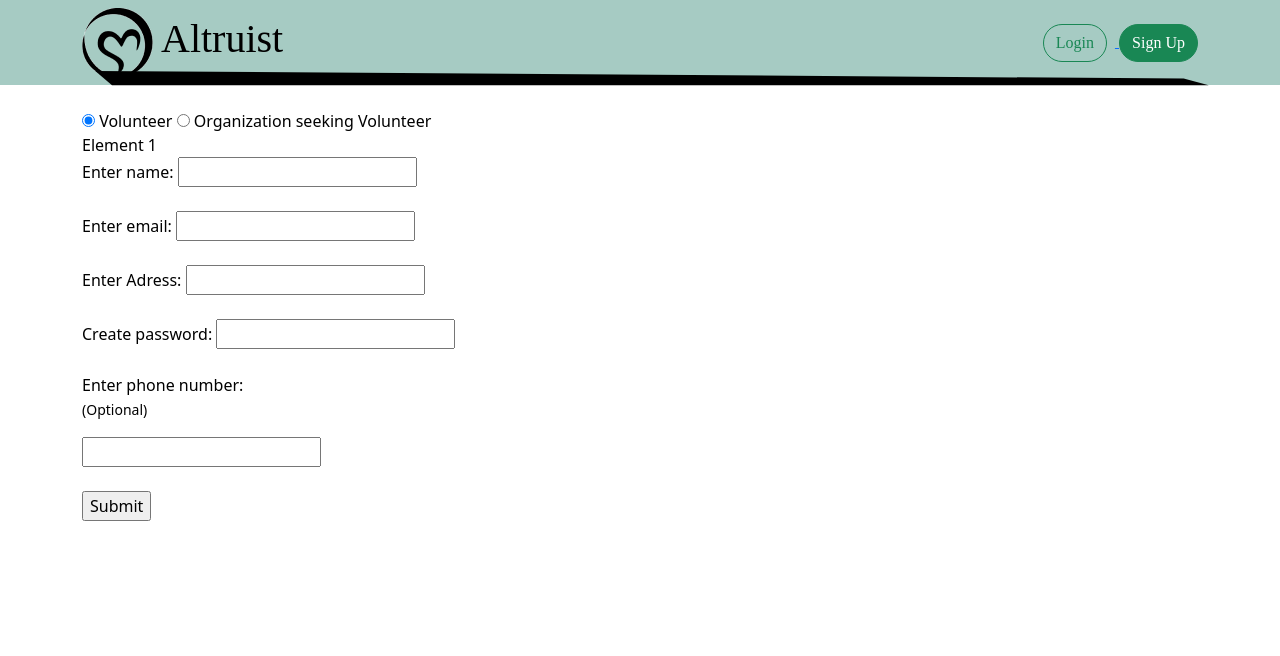
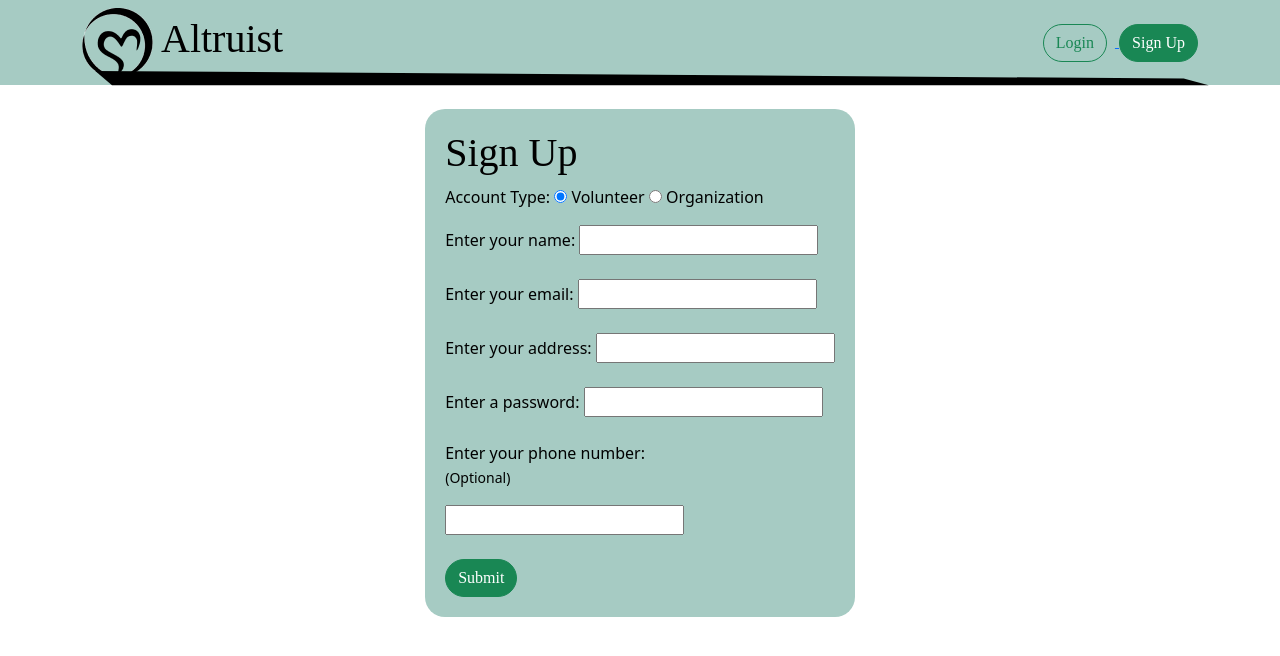
Before and after one commit to Randomblock1/madhacks-2023, a SvelteKit app: page /signup in a window 1280 px wide. Shown: the top 656 px of the page. Built offline with nearby package versions, Linux system fonts and the light colour scheme; a web font is replaced by a local one.

Commit message:
fix signup/login

```diff
--- a/src/routes/signup/+layout.svelte
+++ /dev/null
@@ -1,5 +0,0 @@
-<script>
-	import '../../app.scss';
-</script>
-
-<slot />
--- a/src/routes/signup/+page.svelte
+++ b/src/routes/signup/+page.svelte
@@ -1,82 +1,30 @@
-<script>
-	import { onMount } from 'svelte';
-	onMount(() => {
-		const option1 = document.getElementById('option1');
-		const option2 = document.getElementById('option2');
+<div class="container h-100 d-flex align-items-center justify-content-center">
+	<span class="rounded-box">
+		<h1 class="font-styled">Sign Up</h1>
+		<form action="/api/signup" method="post">
+			<p>
+				Account Type:
+				<input type="radio" name="type" value="volunteer" id="volunteer" checked /> Volunteer
+				<input type="radio" name="type" value="organization" id="organization" /> Organization
+			</p>
 
-		const display1 = document.getElementById('display1');
-		const display2 = document.getElementById('display2');
-
-		if (option1 && display1 && display2) {
-			display1.style.display = 'block';
-			option1.addEventListener('change', function () {
-				// Check if the radio button is checked
-				console.log('orireo');
-				display1.style.display = 'block';
-				display2.style.display = 'none';
-			});
-		}
-
-		if (option2 && display1 && display2) {
-			option2.addEventListener('change', function () {
-				// Check if the radio button is checked
-				console.log('ofsreo');
-				// The radio button is checked
-				display1.style.display = 'none';
-				display2.style.display = 'block';
-			});
-		}
-	});
-</script>
-
-<div class="container">
-	<input type="radio" name="option" value="option1" id="option1" checked /> Volunteer
-
-	<input type="radio" name="option" value="option2" id="option2" /> Organization seeking Volunteer
-
-	<div id="display1" style="display:none;">
-		Element 1
-		<form action="process_signup_volunteer" method = "post">
-			<label for="name">Enter name: </label>
+			<label for="name">Enter your name: </label>
 			<input type="text" id="name" name="name" /><br /><br />
 
-			<label for="email">Enter email: </label>
-			<input type="text" id="email" name="email" /><br /><br />
+			<label for="email">Enter your email: </label>
+			<input type="email" id="email" name="email" /><br /><br />
 
-			<label for="address">Enter Adress: </label>
+			<label for="address">Enter your address: </label>
 			<input type="text" id="address" name="address" /><br /><br />
 
-			<label for="password">Create password: </label>
-			<input type="text" id="password" name="password" /><br /><br />
+			<label for="password">Enter a password: </label>
+			<input type="password" id="password" name="password" /><br /><br />
 
-			<label for="password">Enter phone number: </label>
+			<label for="phone">Enter your phone number: </label>
 			<p><small>(Optional)</small></p>
-			<input type="text" id="password" name="password" /><br /><br />
+			<input type="tel" id="phone" name="phone" /><br /><br />
 
-			<input type="submit" value="Submit" />
+			<input class="btn btn-success font-styled rounded-pill" type="submit" value="Submit" />
 		</form>
-	</div>
-
-	<div id="display2" style="display:none;">
-		<form action="process_signup_volunteer" method = "post">
-			<label for="name">Enter organization: </label>
-			<input type="text" id="name" name="name" /><br /><br />
-
-			<label for="email">Enter email: </label>
-			<input type="text" id="email" name="email" /><br /><br />
-
-			<label for="address">Enter website: </label>
-			<p><small>(Optional)</small></p>
-			<input type="text" id="address" name="address" /><br /><br />
-
-			<label for="password">Create password: </label>
-			<input type="text" id="password" name="password" /><br /><br />
-
-			<label for="password">Enter phone number: </label>
-			<p><small>(Optional)</small></p>
-			<input type="text" id="password" name="password" /><br /><br />
-
-			<input type="submit" value="Submit" />
-		</form>
-	</div>
+	</span>
 </div>
```
Also changed, not shown: src/routes/login/+page.svelte (+8 -9 lines).
